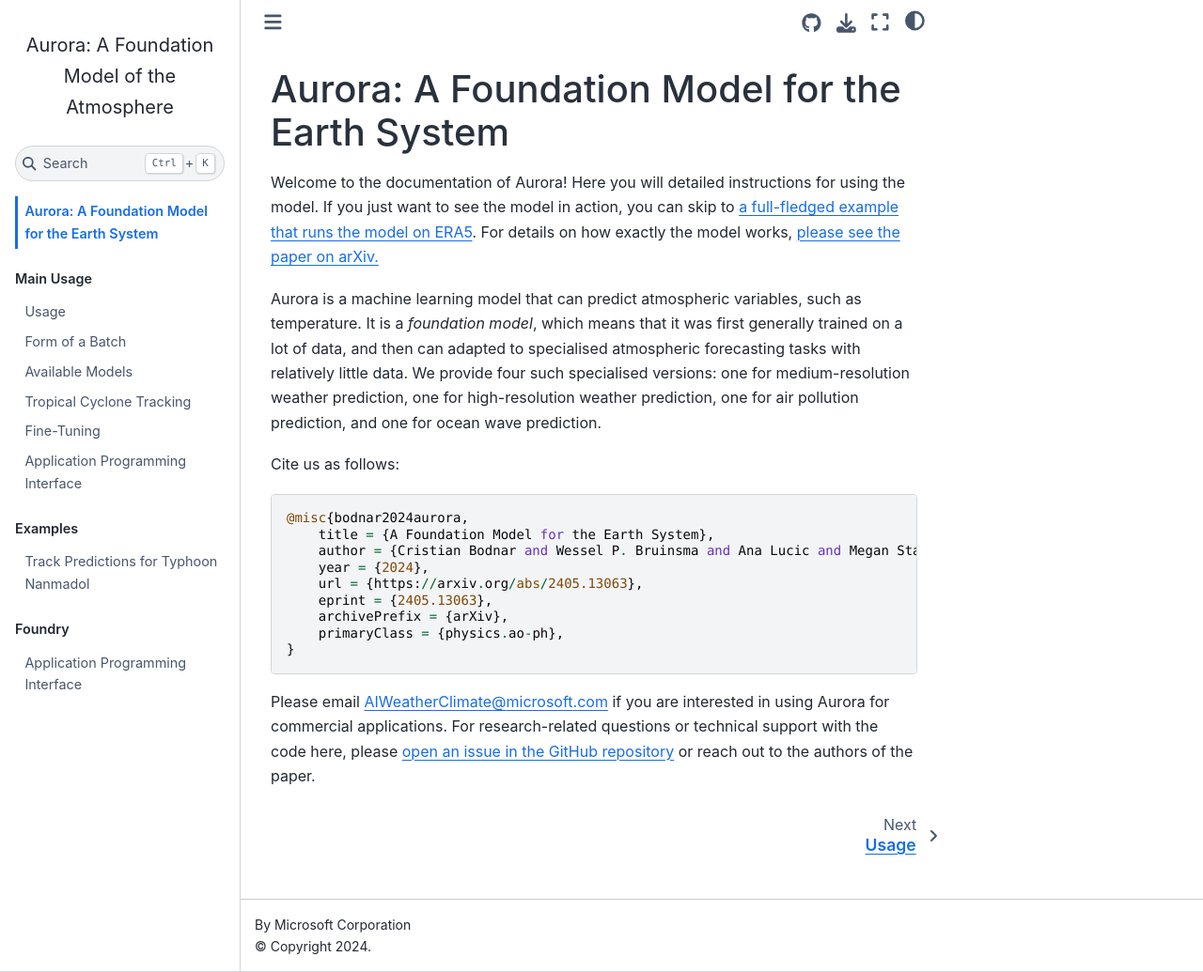
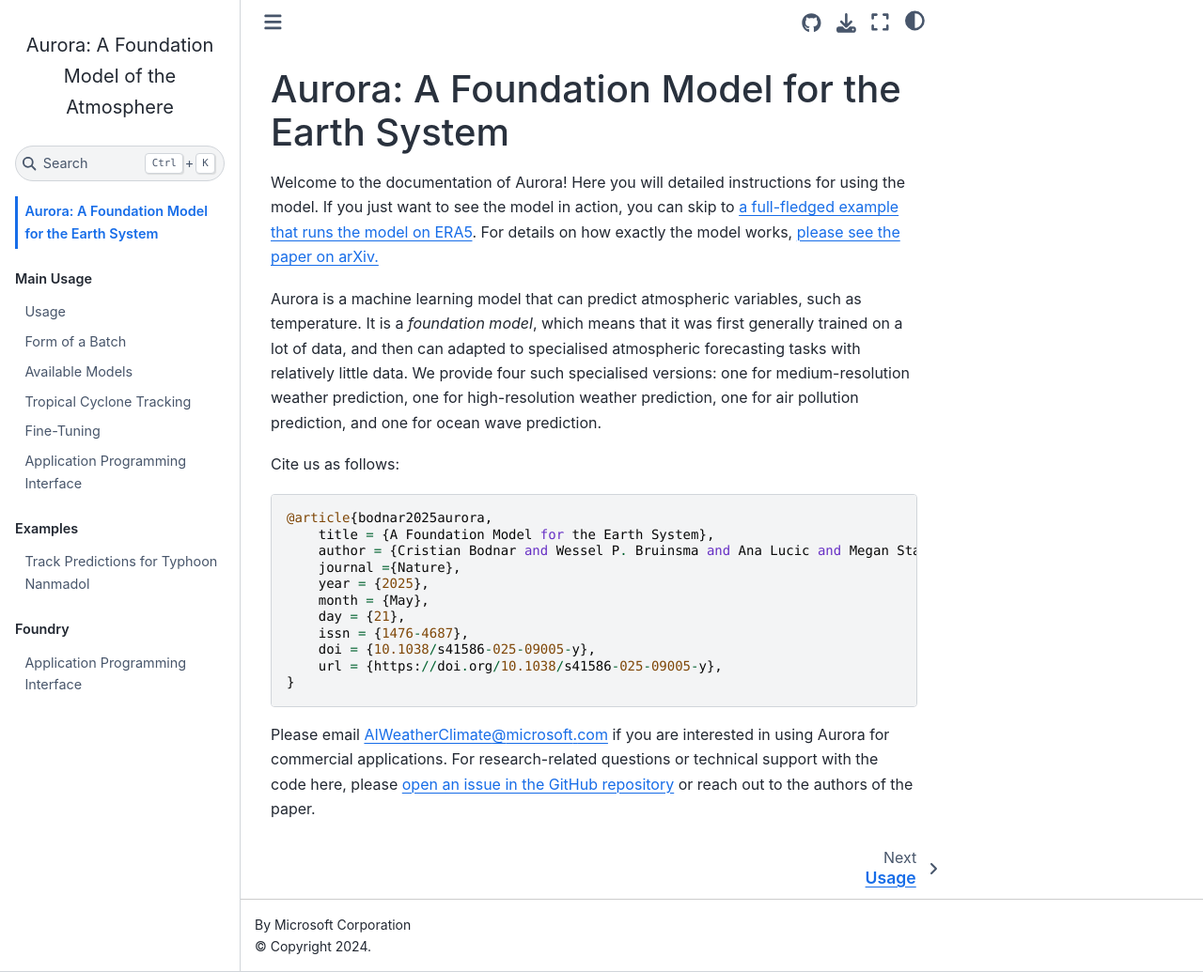
Before and after one commit to microsoft/aurora, a Jupyter Book: the page built from docs/intro.md, in a window 1280 px wide and 1035 px high. Shown: the whole window at 94% size. Built offline with Jupyter Book 1.0.4 settings and Sphinx 7.4.7 and the Sphinx Book theme 1.1.4, drawn with Linux system fonts in a browser that asks for light colours; pages that are not in the unit, such as notebooks, are missing from menus.

Commit message:
Update citations

````diff
--- a/docs/intro.md
+++ b/docs/intro.md
@@ -17,14 +17,16 @@
 Cite us as follows:
 
 ```
-@misc{bodnar2024aurora,
+@article{bodnar2025aurora,
     title = {A Foundation Model for the Earth System},
     author = {Cristian Bodnar and Wessel P. Bruinsma and Ana Lucic and Megan Stanley and Anna Allen and Johannes Brandstetter and Patrick Garvan and Maik Riechert and Jonathan A. Weyn and Haiyu Dong and Jayesh K. Gupta and Kit Thambiratnam and Alexander T. Archibald and Chun-Chieh Wu and Elizabeth Heider and Max Welling and Richard E. Turner and Paris Perdikaris},
-    year = {2024},
-    url = {https://arxiv.org/abs/2405.13063},
-    eprint = {2405.13063},
-    archivePrefix = {arXiv},
-    primaryClass = {physics.ao-ph},
+    journal ={Nature},
+    year = {2025},
+    month = {May},
+    day = {21},
+    issn = {1476-4687},
+    doi = {10.1038/s41586-025-09005-y},
+    url = {https://doi.org/10.1038/s41586-025-09005-y},
 }
 ```
 
````
Also changed, not shown: README.md (+8 -6 lines).
